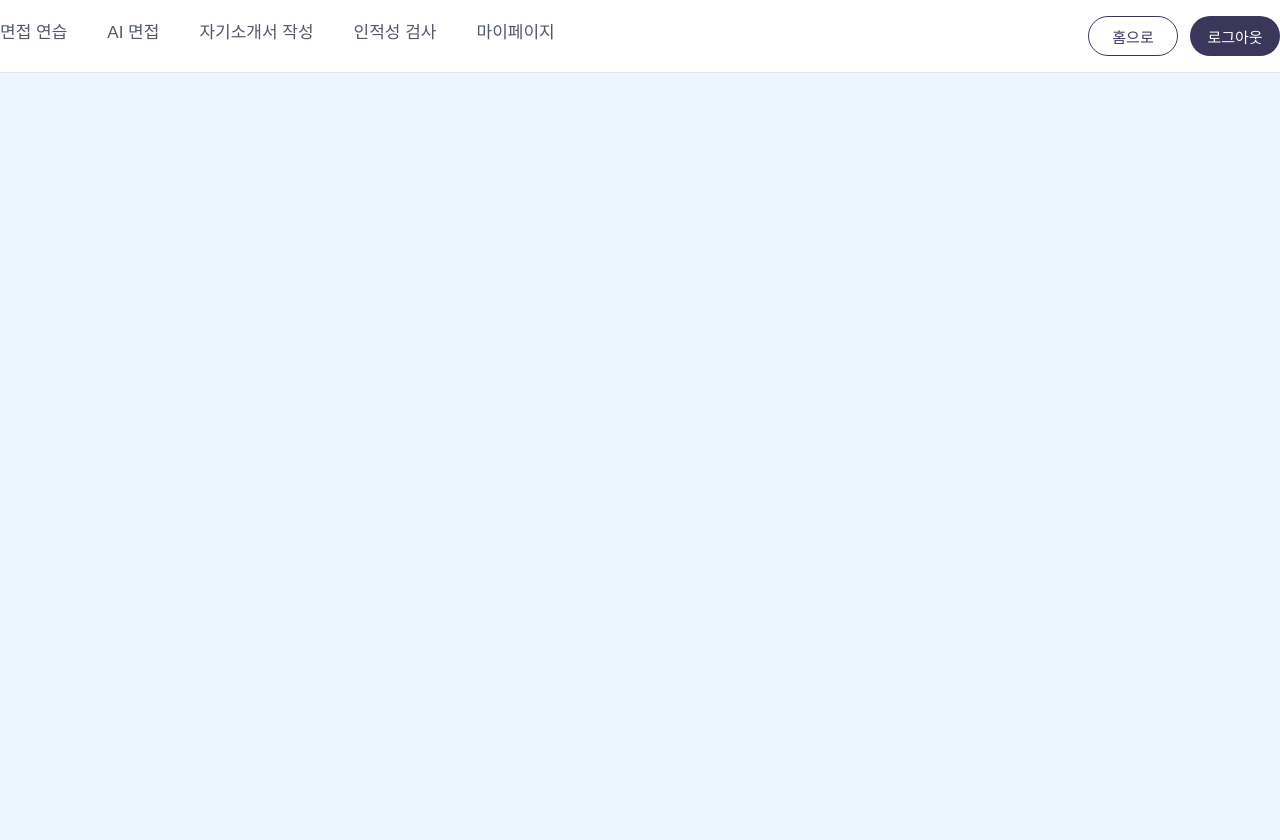
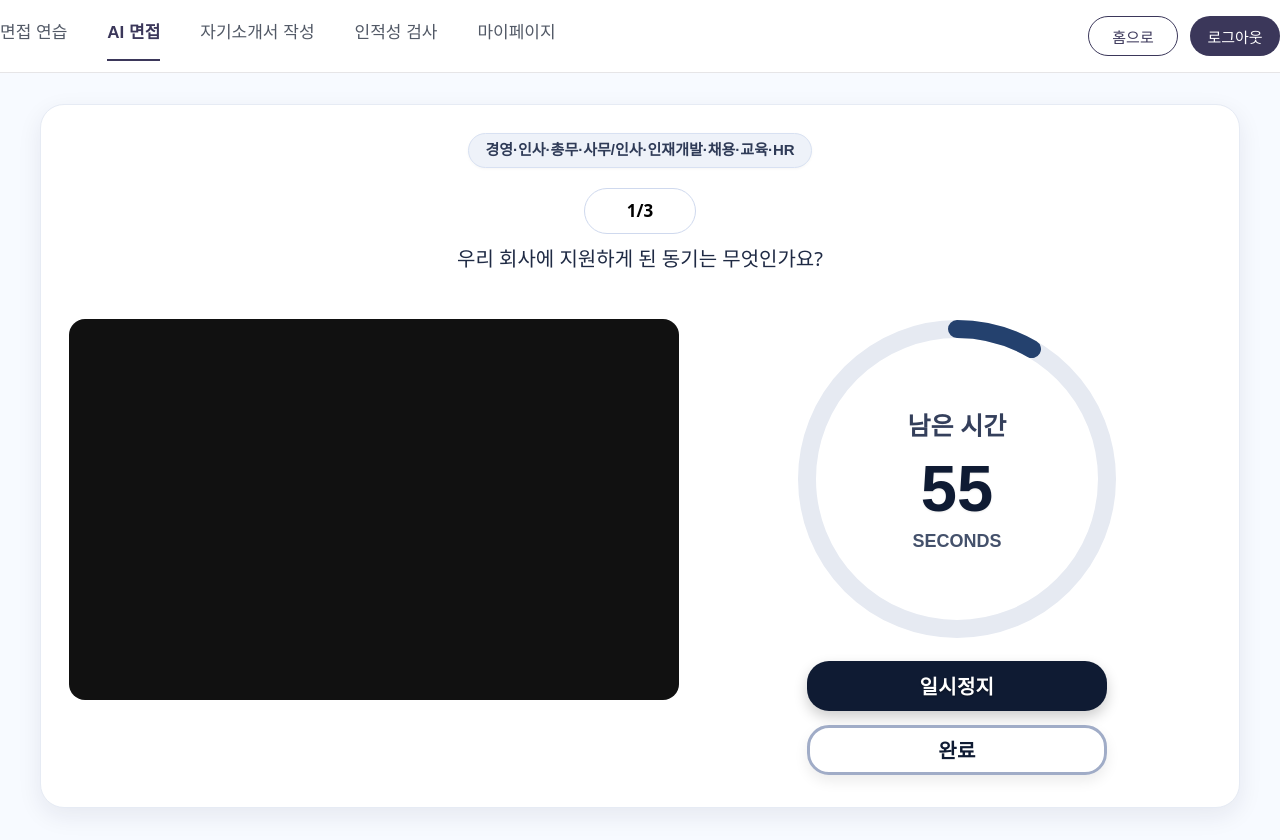
Before and after one commit to 24-AI-Interview/frontend, a React (Create React App) app: page /interview/session in a window 1280 px wide. Before the commit the page ends 800 px from the top, so only its background shows below. Built offline with nearby package versions, Linux system fonts and the light colour scheme; no server answers.

Commit message:
feat: 인터뷰 세션 UI 업데이트

```diff
--- a/src/App.js
+++ b/src/App.js
@@ -1,11 +1,10 @@
-// src/App.js
-
 import React from 'react';
 import { BrowserRouter as Router, Routes, Route } from 'react-router-dom';
 import Header from './components/Common/Header';
 import BasicInfoPage from './pages/MyPage/BasicInfoPage';
 import CategorySelect from "./pages/Interview/CategorySelect";
-import InterviewPrep from './pages/InterviewPrep/InterviewPrepPage'
+import InterviewPrep from './pages/InterviewPrep/InterviewPrepPage';
+import InterviewSessionPage from './pages/Interview/InterviewSessionPage';
 import "./App.css";
 
 function App() {
@@ -20,6 +19,7 @@ function App() {
           <Route path="/mypage" element={<BasicInfoPage />} />
           <Route path="/ai-interview" element={<CategorySelect />} />
           <Route path="/interview-prep" element={<InterviewPrep />} />
+          <Route path="/interview/session" element={<InterviewSessionPage />} />
         </Routes>
       </main>
     </Router>
--- a/src/components/Common/Button.jsx
+++ b/src/components/Common/Button.jsx
@@ -1,12 +1,15 @@
-// src/components/Common/Button.jsx
-
 import React from 'react';
 import styles from './Button.module.css';
 
-const Button = ({ text, onClick }) => {
+const Button = ({ children, text, onClick, className = '', type = 'button', ...props }) => {
   return (
-    <button className={styles.btn} onClick={onClick}>
-      {text}
+    <button
+      type={type}
+      className={`${styles.btn} ${className}`}
+      onClick={onClick}
+      {...props}
+    >
+      {children ?? text} {/* 기존 text props도 호환 */}
     </button>
   );
 };
--- a/src/components/Common/Header.jsx
+++ b/src/components/Common/Header.jsx
@@ -1,8 +1,18 @@
 import React from "react";
-import { NavLink } from "react-router-dom";
+import { NavLink, useLocation } from "react-router-dom";
 import styles from "./Header.module.css";
 
 const Header = () => {
+  const { pathname } = useLocation();
+
+  // AI 면접 활성 조건:
+  // - /ai-interview  또는
+  // - /interview      (정확히 이 경로) 또는
+  // - /interview/...  (하위 경로)
+  //   → /interview-prep 는 제외됨 (뒤가 '-'이어서 매칭 안 됨)
+  const isAIInterviewActive =
+    pathname.startsWith("/ai-interview") || /^\/interview(\/|$)/.test(pathname);
+
   const linkClass = ({ isActive }) =>
     `${styles.link} ${isActive ? styles.active : ""}`;
 
@@ -14,9 +24,16 @@ const Header = () => {
           <NavLink to="/interview-prep" className={linkClass}>
             면접 연습
           </NavLink>
-          <NavLink to="/ai-interview" className={linkClass}>
+
+          {/* AI 면접: 수동 활성 지정 */}
+          <NavLink
+            to="/ai-interview"
+            className={`${styles.link} ${isAIInterviewActive ? styles.active : ""}`}
+            aria-current={isAIInterviewActive ? "page" : undefined}
+          >
             AI 면접
           </NavLink>
+
           <NavLink to="/selfintro" className={linkClass}>
             자기소개서 작성
           </NavLink>
--- a/src/components/Common/Header.module.css
+++ b/src/components/Common/Header.module.css
@@ -40,7 +40,7 @@
   transition: all 0.2s ease;
 }
 .active {
-  font-weight: 700;
+  font-weight: 700;              /* 필요하면 800으로 올려도 됩니다 */
   color: #3b375a;
   border-bottom: 2px solid #3b375a;
 }
--- a/src/components/Common/PageHero.css
+++ b/src/components/Common/PageHero.css
@@ -30,9 +30,9 @@
 .page-hero__title {
   font-family: "Pretendard Variable", ui-sans-serif, system-ui, -apple-system, "Apple SD Gothic Neo", "Noto Sans KR", sans-serif;
   font-weight: 500;
-  font-size: 25px;
+  font-size: 20px;
   line-height: 44px;
-  color: #000;
+  color: #525966;
   margin-top: 15px;
   margin-bottom: 10px;
 }
--- a/src/pages/Interview/InterviewSessionPage.jsx
+++ b/src/pages/Interview/InterviewSessionPage.jsx
@@ -0,0 +1,174 @@
+import React, { useEffect, useMemo, useRef, useState } from "react";
+import { useLocation } from "react-router-dom";
+import Button from "../../components/Common/Button";
+import PageHero from "../../components/Common/PageHero";
+import styles from "./InterviewSessionPage.module.css";
+
+export default function InterviewSessionPage() {
+  const { state } = useLocation();
+
+  const questions =
+    Array.isArray(state?.questions) && state.questions.length > 0
+      ? state.questions
+      : [
+          "우리 회사에 지원하게 된 동기는 무엇인가요?",
+          "최근에 해결한 기술적 문제와 접근 방법을 설명해 주세요.",
+          "협업 과정에서 갈등을 해결한 경험을 말해 주세요.",
+        ];
+
+  const job =
+    state?.job ||
+    "경영·인사·총무·사무/인사·인재개발·채용·교육·HR";
+
+  const [index, setIndex] = useState(0);
+  const currentQuestion = questions[index];
+
+  const ANSWER_SECONDS = 60;
+  const [secondsLeft, setSecondsLeft] = useState(ANSWER_SECONDS);
+  const [isRunning, setIsRunning] = useState(true);
+  const timerRef = useRef(null);
+
+  // 타이머: svg 320px, 반지름 150으로 살짝 축소
+  const radius = 150;
+  const circumference = 2 * Math.PI * radius;
+  const progress = (ANSWER_SECONDS - secondsLeft) / ANSWER_SECONDS;
+  const dashOffset = useMemo(
+    () => circumference * (1 - progress),
+    [circumference, progress]
+  );
+
+  // 웹캠
+  const videoRef = useRef(null);
+  const streamRef = useRef(null);
+
+  useEffect(() => {
+    (async () => {
+      try {
+        const stream = await navigator.mediaDevices.getUserMedia({
+          video: true,
+          audio: false,
+        });
+        streamRef.current = stream;
+        if (videoRef.current) videoRef.current.srcObject = stream;
+      } catch (err) {
+        console.error("웹캠 접근 실패:", err);
+      }
+    })();
+    return () => {
+      if (streamRef.current) streamRef.current.getTracks().forEach((t) => t.stop());
+    };
+  }, []);
+
+  const handleComplete = () => {
+    setIsRunning(false);
+    if (index < questions.length - 1) {
+      setIndex((i) => i + 1);
+      setSecondsLeft(ANSWER_SECONDS);
+      setIsRunning(true);
+    } else {
+      alert("모든 질문이 완료되었습니다.");
+      // navigate("/interview/result", { state: { job, questions } });
+    }
+  };
+
+  useEffect(() => {
+    if (!isRunning) return;
+    timerRef.current = setInterval(() => {
+      setSecondsLeft((prev) => {
+        if (prev <= 1) {
+          clearInterval(timerRef.current);
+          handleComplete();
+          return 0;
+        }
+        return prev - 1;
+      });
+    }, 1000);
+    return () => clearInterval(timerRef.current);
+    // eslint-disable-next-line react-hooks/exhaustive-deps
+  }, [isRunning, index]);
+
+  return (
+    <div className={styles.page}>
+      {/* 흰색 둥근 카드 래퍼 */}
+      <section className={styles.content}>
+        <div className={styles.card}>
+          {/* 상단 카테고리(회색 캡슐) */}
+          <div className={styles.categoryWrapper}>
+            <span className={styles.categoryLabel}>{job}</span>
+          </div>
+
+          {/* 배지(진행도만) + 타이틀(질문) — 이 페이지 한정으로 padding 20 16 20 */}
+          <PageHero
+            className={styles.heroOverride}
+            badge={`${index + 1}/${questions.length}`}
+            title={currentQuestion}
+            maxWidth={960}
+          />
+
+          <div className={styles.container}>
+            {/* Left: Camera */}
+            <div className={styles.leftCol}>
+              <div className={styles.videoWrap}>
+                <video
+                  ref={videoRef}
+                  className={styles.video}
+                  autoPlay
+                  playsInline
+                  muted
+                />
+              </div>
+            </div>
+
+            {/* Right: Timer & Controls */}
+            <div className={styles.rightCol}>
+              <div className={styles.timerWrap}>
+                <svg width="320" height="320" aria-hidden>
+                  <circle
+                    cx="160"
+                    cy="160"
+                    r={radius}
+                    stroke="#E6EAF2"
+                    strokeWidth="18"
+                    fill="none"
+                  />
+                  <circle
+                    cx="160"
+                    cy="160"
+                    r={radius}
+                    stroke="var(--navy, #1F2A44)"
+                    strokeWidth="18"
+                    fill="none"
+                    strokeDasharray={circumference}
+                    strokeDashoffset={dashOffset}
+                    strokeLinecap="round"
+                    transform="rotate(-90 160 160)"
+                  />
+                </svg>
+                <div className={styles.timerCenter} aria-live="polite">
+                  <div className={styles.timerLabel}>남은 시간</div>
+                  <div className={styles.timerNumber}>{secondsLeft}</div>
+                  <div className={styles.timerUnit}>SECONDS</div>
+                </div>
+              </div>
+
+              <div className={styles.buttons}>
+                <Button
+                  className={styles.primaryBtn}
+                  onClick={() => setIsRunning((r) => !r)}
+                >
+                  {isRunning ? "일시정지" : "다시 시작"}
+                </Button>
+                <Button
+                  className={styles.secondaryBtn}
+                  onClick={handleComplete}
+                >
+                  완료
+                </Button>
+              </div>
+            </div>
+          </div>
+        </div>
+      </section>
+    </div>
+  );
+}
--- a/src/pages/Interview/InterviewSessionPage.module.css
+++ b/src/pages/Interview/InterviewSessionPage.module.css
@@ -1,4 +1,79 @@
-:root {
+.page {
+  padding: 24px;
+  background: #f7faff;
+}
+
+/* 카드 래퍼 */
+.content {
+  display: flex;
+  justify-content: center;
+  padding: 8px 16px;
+}
+.card {
+  width: 100%;
+  max-width: 1200px;
+  background: #ffffff;
+  border: 1px solid #e6ebf4;
+  border-radius: 24px;
+  box-shadow: 0 8px 24px rgba(20, 30, 60, 0.08);
+  padding: 28px 28px 32px;
+}
+
+/* 카테고리(회색 캡슐) */
+.categoryWrapper { text-align: center; }
+.categoryLabel {
+  display: inline-block;
+  padding: 8px 16px;
+  border-radius: 999px;
+  background: #eef2f9;
+  color: #2f3b57;
+  font-weight: 700;
+  font-size: 15px;
+  line-height: 1.1;
+  border: 1px solid #d8e1f2;
+  box-shadow: 0 1px 3px rgba(0,0,0,0.04);
+  word-break: keep-all;
+  overflow-wrap: anywhere;
+  /* 카테고리-배지 간격은 PageHero padding으로 통제하므로 margin 생략 */
+}
+
+/* PageHero 오버라이드(이 페이지 한정) — padding: 20 16 20 */
+.heroOverride:global(.page-hero) {
+  padding: 20px 16px 35px !important;
+  margin-top: 0 !important;
+}
+
+/* 배지/타이틀 세부 조정 */
+.heroOverride :global(.page-hero__badge) {
+  font-size: 17px;
+  height: 44px;
+  width: 110px;
+  padding: 0;
+  border-color: #cfd9ee;
+}
+.heroOverride :global(.page-hero__title) {
+  font-size: 20px;
+  line-height: 30px;
+  margin-top: 10px;
+  color: #1f2a44;
+  word-break: keep-all;
+}
+
+/* 레이아웃 */
+.container {
+  display: grid;
+  grid-template-columns: 1.2fr 1fr;
+  gap: 24px;
+  align-items: start;
+}
+.videoWrap {
+  width: 100%;
+  aspect-ratio: 16/10;
+  border-radius: 16px;
+  overflow: hidden;
+  background: #111;
+  max-width: 100%;
+}
 .video {
   width: 100%;
   height: 100%;
@@ -11,59 +86,121 @@
   align-items: center;
 }
 
+/* 타이머 */
 .timerWrap {
   position: relative;
-  width: 350px;
-  height: 350px;
+  width: 320px;
+  height: 320px;
 }
-
 .timerCenter {
   position: absolute;
-  left: 0;
-  top: 0;
-  width: 100%;
-  height: 100%;
+  inset: 0;
   display: flex;
   flex-direction: column;
   align-items: center;
   justify-content: center;
   pointer-events: none;
 }
-
 .timerLabel {
-  font-family: Pretendard, Pretendard Variable, system-ui, -apple-system, Arial;
   font-weight: 700;
-  font-size: 24px;
-  margin-bottom: 6px;
+  font-size: 25px;
+  margin-bottom: 4px;
+  color: #2a3553;
+  opacity: 0.95;
+}
+.timerNumber {
+  font-weight: 800;
+  font-size: 65px;
+  line-height: 1;
+  margin: 10px 0;
+  color: #0f1b33;
+  text-shadow: 0 1px 2px rgba(0,0,0,0.08);
+}
+.timerUnit {
+  font-weight: 600;
+  font-size: 18px;
+  color: #3b4864;
+  opacity: 0.95;
 }
 
-.timerNumber {
-  font-family: Pretendard, Pretendard Variable, system-ui, -apple-system, Arial;
-  font-weight: 800;
-  font-size: 72px;
-  line-height: 72px;
-  margin: 4px 0;
+/* 버튼: 페이지 한정 스타일 */
+.buttons {
+  display: grid;
+  gap: 14px;
+  margin-top: 22px;
+  width: 100%;
+  justify-items: center;
 }
 
-.timerUnit {
-  font-family: Pretendard, Pretendard Variable, system-ui, -apple-system, Arial;
-  font-weight: 400;
-  font-size: 16px;
+/* 텍스트 가독성 보장 */
+.primaryBtn,
+.secondaryBtn {
+  display: inline-flex;
+  align-items: center;
+  justify-content: center;
+  gap: 8px;
+  -webkit-text-fill-color: currentColor !important;
 }
 
+/* primary (다시 시작) */
 .primaryBtn {
-  width: 425px;
-  height: 91px;
-  background: var(--navy);
-  color: #fff;
-  border-radius: 20px;
-  font-size: 24px;
+  width: 300px;
+  height: 50px;
+  font-size: 20px;
+  font-weight: 800;
+  letter-spacing: 0.3px;
+  background: #0f1b33;
+  color: #ffffff !important;
+  text-shadow: 0 1px 2px rgba(0,0,0,0.4);
+  border-radius: 22px;
+  box-shadow: 0 6px 14px rgba(0,0,0,0.2);
+  border: none;
 }
 
+/* secondary (완료) */
 .secondaryBtn {
-  width: 425px;
-  height: 91px;
-  border-radius: 20px;
-  font-size: 24px;
+  width: 300px;
+  height: 50px;
+  font-size: 20px;
+  font-weight: 800;
+  letter-spacing: 0.3px;
+  background: #ffffff;
+  color: #0f1b33 !important;
+  border: 3px solid #a0acc7;
+  text-shadow: 0 1px 1px rgba(255,255,255,0.6);
+  border-radius: 22px;
+  box-shadow: 0 6px 14px rgba(0,0,0,0.08);
 }
+
+/* 버튼 내부 어떤 요소라도 텍스트 상속 강제 */
+.primaryBtn * ,
+.secondaryBtn * {
+  color: inherit !important;
+  font-size: inherit !important;
+  font-weight: inherit !important;
+  line-height: 1.1 !important;
+  -webkit-text-fill-color: currentColor !important;
 }
+
+/* 상호작용 */
+.primaryBtn:hover { filter: brightness(1.1); }
+.secondaryBtn:hover { background: #f5f7fa; }
+.primaryBtn:focus-visible,
+.secondaryBtn:focus-visible {
+  outline: 3px solid #7aa2ff;
+  outline-offset: 3px;
+}
+.primaryBtn:active,
+.secondaryBtn:active { transform: translateY(1px); }
+
+/* 반응형 */
+@media (max-width: 960px) {
+  .container { grid-template-columns: 1fr; }
+  .timerWrap { width: 280px; height: 280px; } /* 모바일에서 더 축소 */
+  .primaryBtn, .secondaryBtn {
+    width: 100%;
+    max-width: 480px;
+    height: 60px;
+    font-size: 18px;
+  }
+}
```
Also changed, not shown: src/layouts/PageLayout.css (line endings or trailing spaces).
